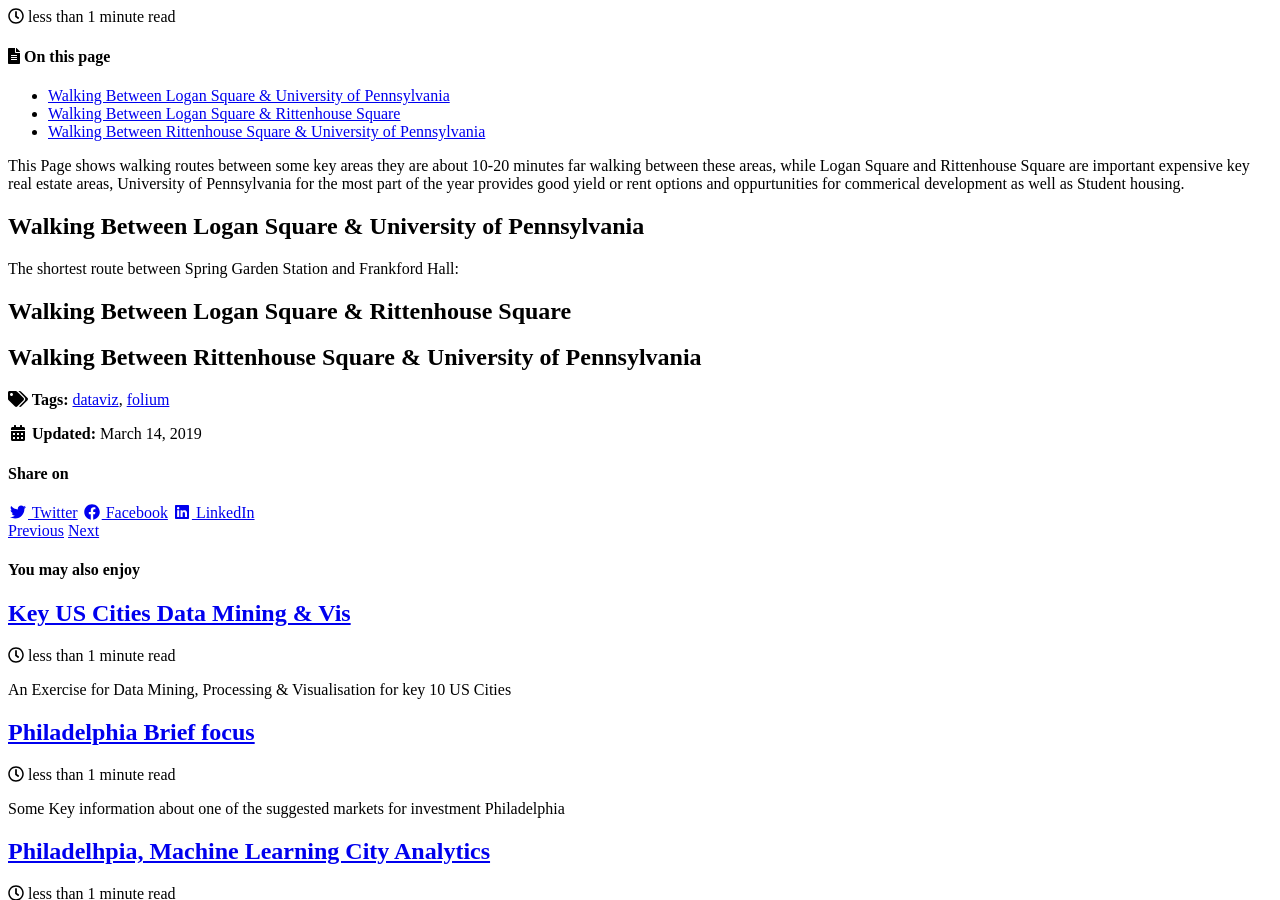
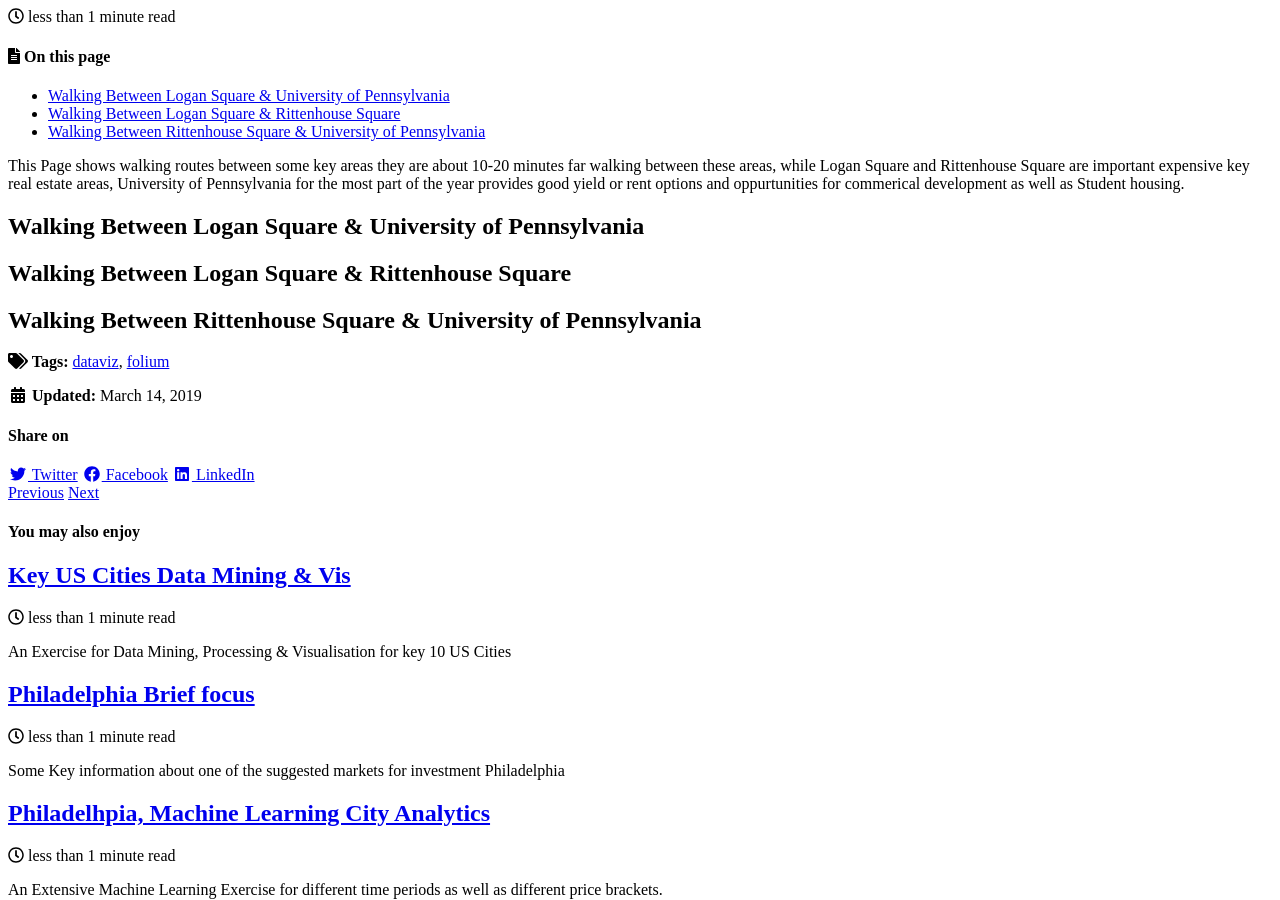
Before and after one commit to akshaynagar26/Pleasework, a Jekyll site: the page built from _posts/2019-03-14-Walking.md, in a window 1280 px wide and 900 px high, scrolled down 370 px. Built offline with Jekyll 4.4.1, drawn with Linux system fonts in a browser that asks for light colours; cached includes are drawn as plain includes; nearby versions of some CDN libraries.

Commit message:
Update 2019-03-14-Walking.md

```diff
--- a/_posts/2019-03-14-Walking.md
+++ b/_posts/2019-03-14-Walking.md
@@ -16,7 +16,7 @@ This Page shows walking routes between some key areas they are about 10-20 minut
 
 ## Walking Between Logan Square & University of Pennsylvania
 
-The shortest route between Spring Garden Station and Frankford Hall:
+
 
 <div id="folium-chart-1"></div>
 
```
